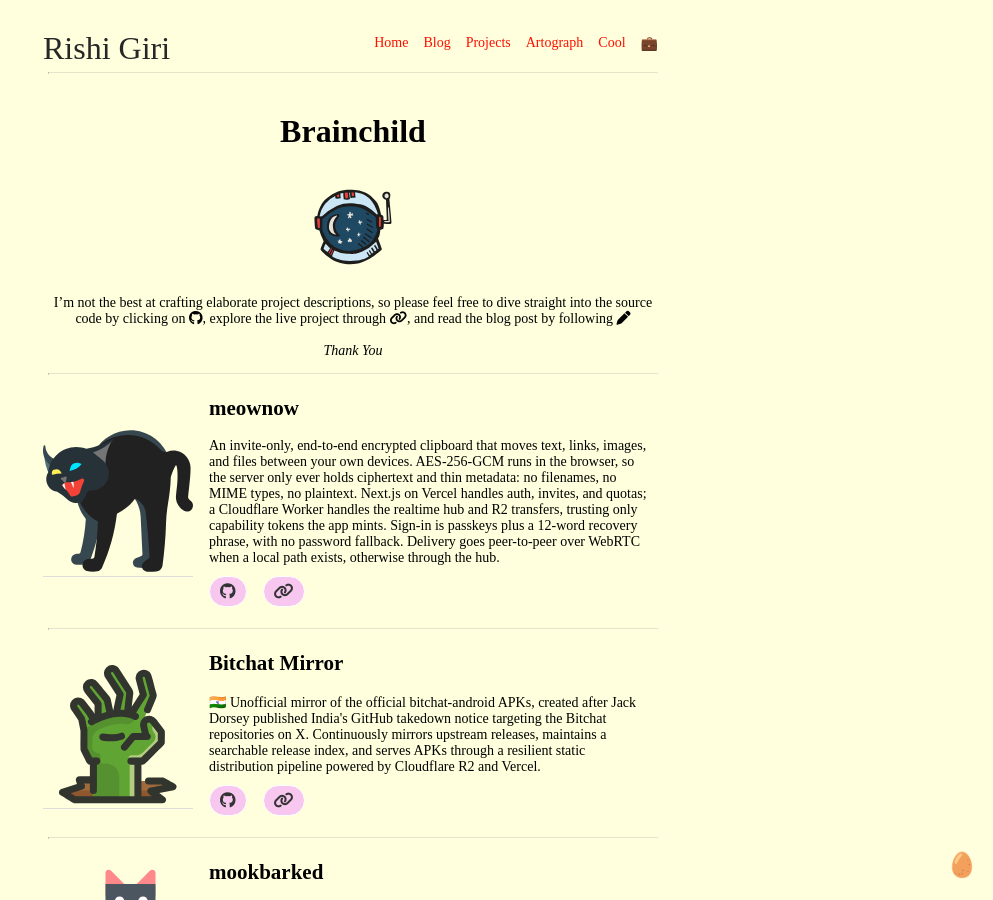
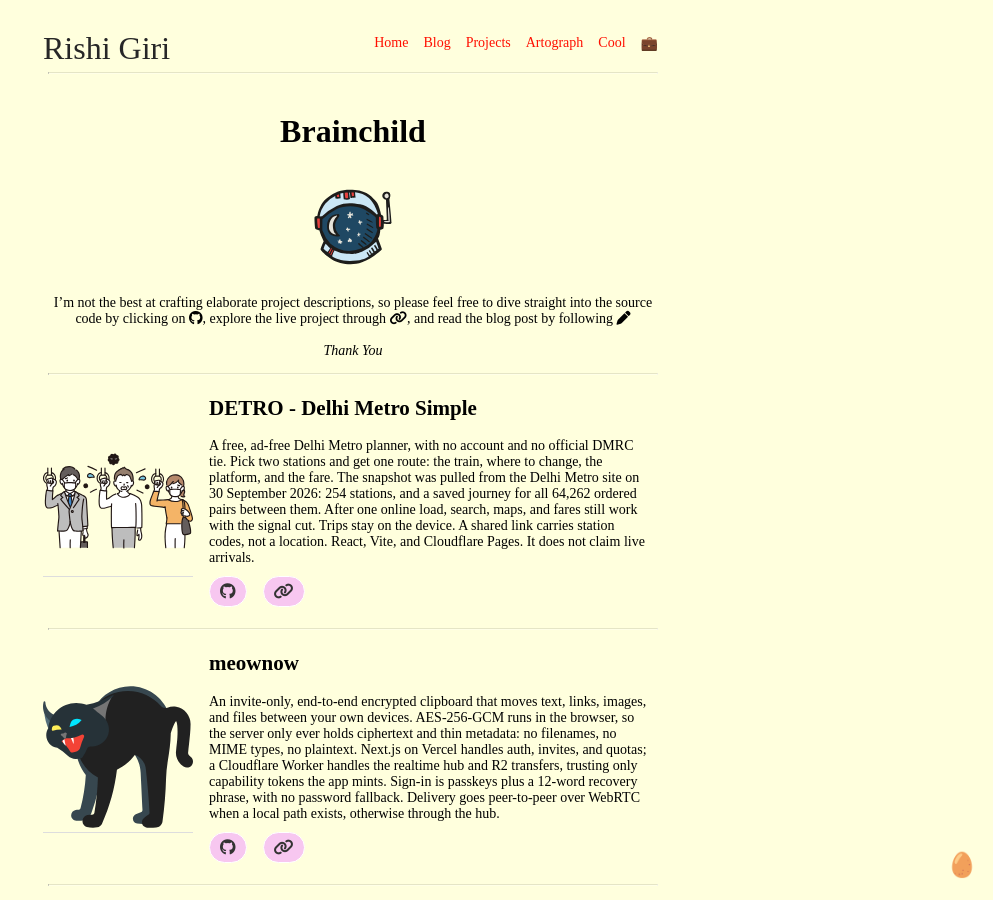
Before and after one commit to CodeDotJS/space, a Jekyll site: the page built from projects.md, in a window 1280 px wide and 900 px high. Shown: the whole window, without its empty margins (287-1280 px from the left). Built offline with Jekyll 4.4.1, drawn with Linux system fonts in a browser that asks for light colours; nearby versions of some CDN libraries; some web fonts are replaced.

Commit message:
feat: add `detro.pages.dev`

```diff
--- a/_data/projects.yml
+++ b/_data/projects.yml
@@ -1,3 +1,9 @@
+- image: "detro.svg"
+  title: "DETRO - Delhi Metro Simple"
+  description: "A free, ad-free Delhi Metro planner, with no account and no official DMRC tie. Pick two stations and get one route: the train, where to change, the platform, and the fare. The snapshot was pulled from the Delhi Metro site on 30 September 2026: 254 stations, and a saved journey for all 64,262 ordered pairs between them. After one online load, search, maps, and fares still work with the signal cut. Trips stay on the device. A shared link carries station codes, not a location. React, Vite, and Cloudflare Pages. It does not claim live arrivals."
+  github: "detro"
+  preview: "https://detro.pages.dev"
+
 - image: "meownow.svg"
   title: "meownow"
   description: "An invite-only, end-to-end encrypted clipboard that moves text, links, images, and files between your own devices. AES-256-GCM runs in the browser, so the server only ever holds ciphertext and thin metadata: no filenames, no MIME types, no plaintext. Next.js on Vercel handles auth, invites, and quotas; a Cloudflare Worker handles the realtime hub and R2 transfers, trusting only capability tokens the app mints. Sign-in is passkeys plus a 12-word recovery phrase, with no password fallback. Delivery goes peer-to-peer over WebRTC when a local path exists, otherwise through the hub."
```
